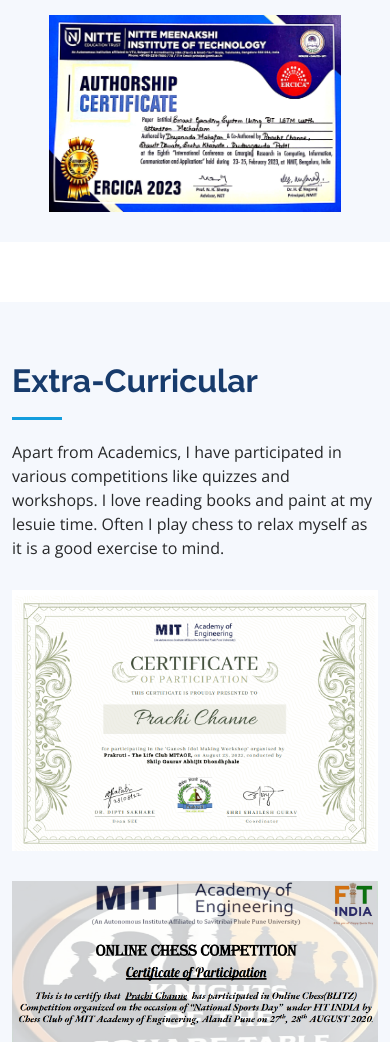
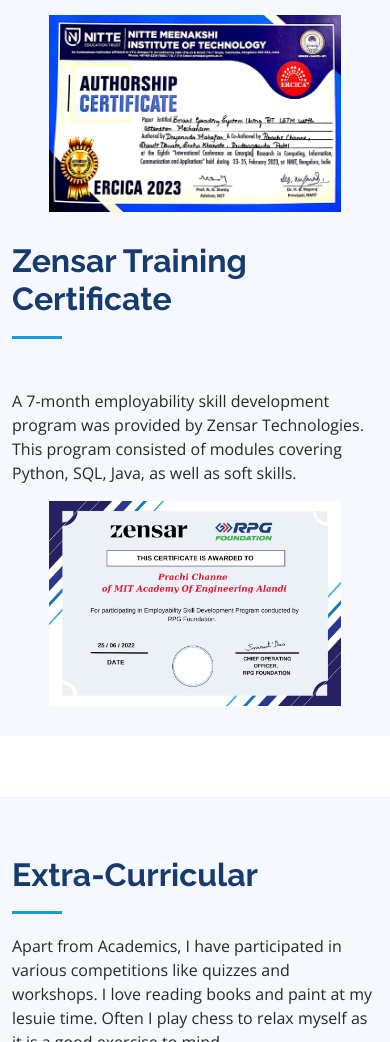
Before and after one commit to prachichanne/MyPortfolio, a website: page index.html in a window 390 px wide. Shown: the part 6251-7293 px from the top of the page. Drawn offline with nearby package versions, Linux system fonts and the light colour scheme.

Commit message:
code push2

```diff
--- a/index.html
+++ b/index.html
@@ -479,7 +479,7 @@
                 <div style="text-align: center;" class="portfolio-wrap">
                   <img style="width:80%;" src="assets/img/portfolio/presentation_certi.jpeg" class="img-fluid" alt="">
                   <div class="portfolio-links">
-                    <a href="assets/img/portfolio/arch_certi.png" data-gallery="portfolioGallery"
+                    <a href="assets/img/portfolio/presentation_certi.jpeg" data-gallery="portfolioGallery"
                       class="portfolio-lightbox" title="App 1"><i class="bx bx-plus"></i></a>
                     <a href="portfolio-details.html" title="More Details"><i class="bx bx-link"></i></a>
                   </div>
@@ -490,12 +490,55 @@
                   <img style="width:80%;text-align:center;" src="assets/img/portfolio/authorship_Certi.jpeg"
                     class="img-fluid" alt="">
                   <div class="portfolio-links">
-                    <a href="assets/img/portfolio/cld_Certi.png" data-gallery="portfolioGallery"
+                    <a href="assets/img/portfolio/authorship_Certi.jpeg" data-gallery="portfolioGallery"
                       class="portfolio-lightbox" title="App 1"><i class="bx bx-plus"></i></a>
                     <a href="portfolio-details.html" title="More Details"><i class="bx bx-link"></i></a>
                   </div>
                 </div>
               </div>
+
+
+            </div>
+
+          </div>
+
+
+
+        </div>
+
+      </div>
+
+
+      <div class="container">
+
+
+        <div class="row">
+          <div class="portfolio section-bg">
+
+            <div class="section-title" style="display: flex;">
+              <h2>Zensar Training Certificate</h2>
+
+            </div>
+            <p>A 7-month employability skill
+              development program was provided by
+              Zensar Technologies. This program
+              consisted of modules covering Python,
+              SQL, Java, as well as soft skills.
+            </p>
+
+            <div class="row portfolio-container" data-aos="fade-up" data-aos-delay="100">
+
+              <div class="col-lg-4 col-md-6 portfolio-item filter-app">
+                <div style="text-align: center;" class="portfolio-wrap">
+                  <img style="width:80%;" src="assets/img/portfolio/zensar.png" class="img-fluid" alt="">
+                  <div class="portfolio-links">
+                    <a href="assets/img/portfolio/zensar.png" data-gallery="portfolioGallery"
+                      class="portfolio-lightbox" title="App 1"><i class="bx bx-plus"></i></a>
+                    <a href="portfolio-details.html" title="More Details"><i class="bx bx-link"></i></a>
+                  </div>
+                </div>
+              </div>
+
 
 
             </div>
```
